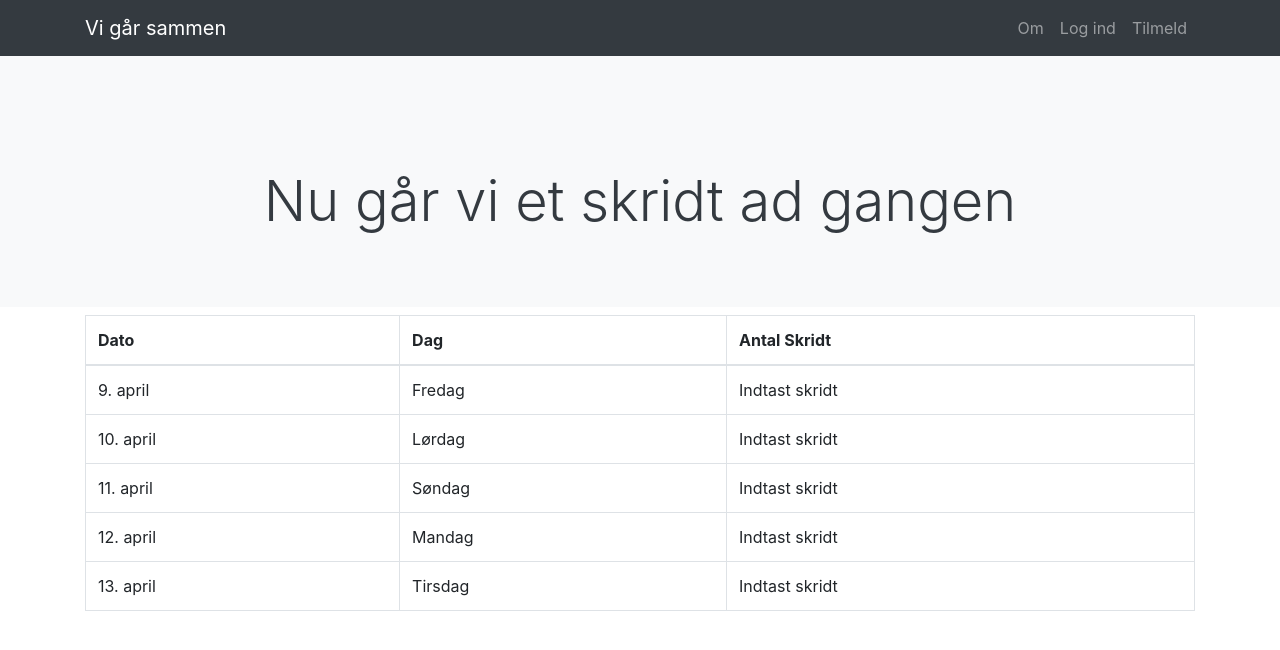
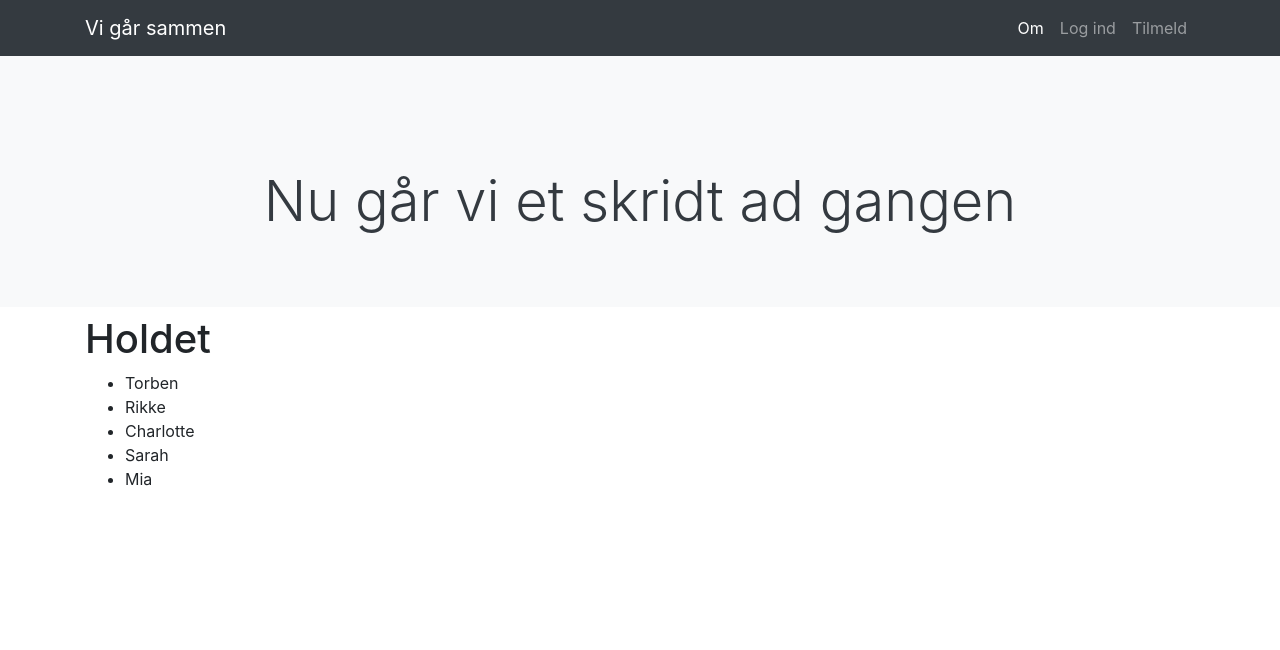
Before and after one commit to tfsn86/nu-gaar-vi, a React (Create React App) app: page /about in a window 1280 px wide. Shown: the top 650 px of the page. Built offline with nearby package versions, Linux system fonts and the light colour scheme.

Commit message:
Routing and about component added

```diff
--- a/package.json
+++ b/package.json
@@ -8,6 +8,7 @@
     "@testing-library/user-event": "^12.8.3",
     "react": "^17.0.2",
     "react-dom": "^17.0.2",
+    "react-router-dom": "^5.2.0",
     "react-scripts": "4.0.3",
     "web-vitals": "^1.1.1"
   },
--- a/src/App.js
+++ b/src/App.js
@@ -1,57 +1,20 @@
 import './App.css';
 import Header from './components/Header';
+import TempStepCounter from './components/TempStepCounter';
+import About from './components/About';
+import { BrowserRouter as Router, Switch, Route } from 'react-router-dom';
 
 function App() {
 	return (
-		<>
-			<Header />
-			{/* Jumbotron */}
-			<div class="jumbotron jumbotron-fluid bg-light text-dark mb-2">
-				<div class="container text-sm-center pt-5">
-					<h1 class="display-4">Nu går vi et skridt ad gangen</h1>
-				</div>
-			</div>
-
-			<div className="container">
-				{/* Table */}
-				<table className="table table-bordered">
-					<thead>
-						<tr>
-							<th>Dato</th>
-							<th>Dag</th>
-							<th>Antal Skridt</th>
-						</tr>
-					</thead>
-					<tbody>
-						<tr>
-							<td>9. april</td>
-							<td>Fredag</td>
-							<td>Indtast skridt</td>
-						</tr>
-						<tr>
-							<td>10. april</td>
-							<td>Lørdag</td>
-							<td>Indtast skridt</td>
-						</tr>
-						<tr>
-							<td>11. april</td>
-							<td>Søndag</td>
-							<td>Indtast skridt</td>
-						</tr>
-						<tr>
-							<td>12. april</td>
-							<td>Mandag</td>
-							<td>Indtast skridt</td>
-						</tr>
-						<tr>
-							<td>13. april</td>
-							<td>Tirsdag</td>
-							<td>Indtast skridt</td>
-						</tr>
-					</tbody>
-				</table>
-			</div>
-		</>
+		<Router>
+			<>
+				<Header />
+				<Switch>
+					<Route exact path="/" component={TempStepCounter} />
+					<Route path="/about" component={About} />
+				</Switch>
+			</>
+		</Router>
 	);
 }
 
--- /dev/null
+++ b/src/components/About.js
@@ -0,0 +1,18 @@
+function About() {
+	return (
+		<>
+			<div className="container">
+				<h1>Holdet</h1>
+				<ul>
+					<li>Torben</li>
+					<li>Rikke</li>
+					<li>Charlotte</li>
+					<li>Sarah</li>
+					<li>Mia</li>
+				</ul>
+			</div>
+		</>
+	);
+}
+
+export default About;
--- a/src/components/Header.js
+++ b/src/components/Header.js
@@ -1,12 +1,12 @@
+import { NavLink } from 'react-router-dom';
+
 function Header() {
 	return (
 		<>
 			{/* Navigation bar */}
 			<nav className="navbar navbar-expand-lg navbar-dark bg-dark">
 				<div className="container">
-					<a className="navbar-brand" href="http://ufst.dk">
-						Vi går sammen
-					</a>
+					<li className="navbar-brand">Vi går sammen</li>
 					<div className="ml-auto">
 						<button
 							className="navbar-toggler"
@@ -21,20 +21,32 @@
 						</button>
 						<div className="collapse navbar-collapse" id="navbarNavAltMarkup">
 							<div className="navbar-nav">
-								<a className="nav-link" href="http://ufst.dk">
-									Om
-								</a>
-								<a className="nav-link" href="http://ufst.dk">
-									Log ind
-								</a>
-								<a className="nav-link" href="http://ufst.dk">
-									Tilmeld
-								</a>
+								<li>
+									<NavLink className="nav-link" to="/about">
+										Om
+									</NavLink>
+								</li>
+								<li>
+									<NavLink className="nav-link" to="/signin">
+										Log ind
+									</NavLink>
+								</li>
+								<li>
+									<NavLink className="nav-link" to="signup">
+										Tilmeld
+									</NavLink>
+								</li>
 							</div>
 						</div>
 					</div>
 				</div>
 			</nav>
+			{/* Jumbotron */}
+			<div class="jumbotron jumbotron-fluid bg-light text-dark mb-2">
+				<div class="container text-sm-center pt-5">
+					<h1 class="display-4">Nu går vi et skridt ad gangen</h1>
+				</div>
+			</div>
 		</>
 	);
 }
--- /dev/null
+++ b/src/components/TempStepCounter.js
@@ -0,0 +1,47 @@
+function TempStepCounter() {
+	return (
+		<>
+			<div className="container">
+				{/* Table */}
+				<table className="table table-bordered">
+					<thead>
+						<tr>
+							<th>Dato</th>
+							<th>Dag</th>
+							<th>Antal Skridt</th>
+						</tr>
+					</thead>
+					<tbody>
+						<tr>
+							<td>9. april</td>
+							<td>Fredag</td>
+							<td>Indtast skridt</td>
+						</tr>
+						<tr>
+							<td>10. april</td>
+							<td>Lørdag</td>
+							<td>Indtast skridt</td>
+						</tr>
+						<tr>
+							<td>11. april</td>
+							<td>Søndag</td>
+							<td>Indtast skridt</td>
+						</tr>
+						<tr>
+							<td>12. april</td>
+							<td>Mandag</td>
+							<td>Indtast skridt</td>
+						</tr>
+						<tr>
+							<td>13. april</td>
+							<td>Tirsdag</td>
+							<td>Indtast skridt</td>
+						</tr>
+					</tbody>
+				</table>
+			</div>
+		</>
+	);
+}
+
+export default TempStepCounter;
```
Also changed, not shown: 1 other file (tests, documents, lock files or other folders).
